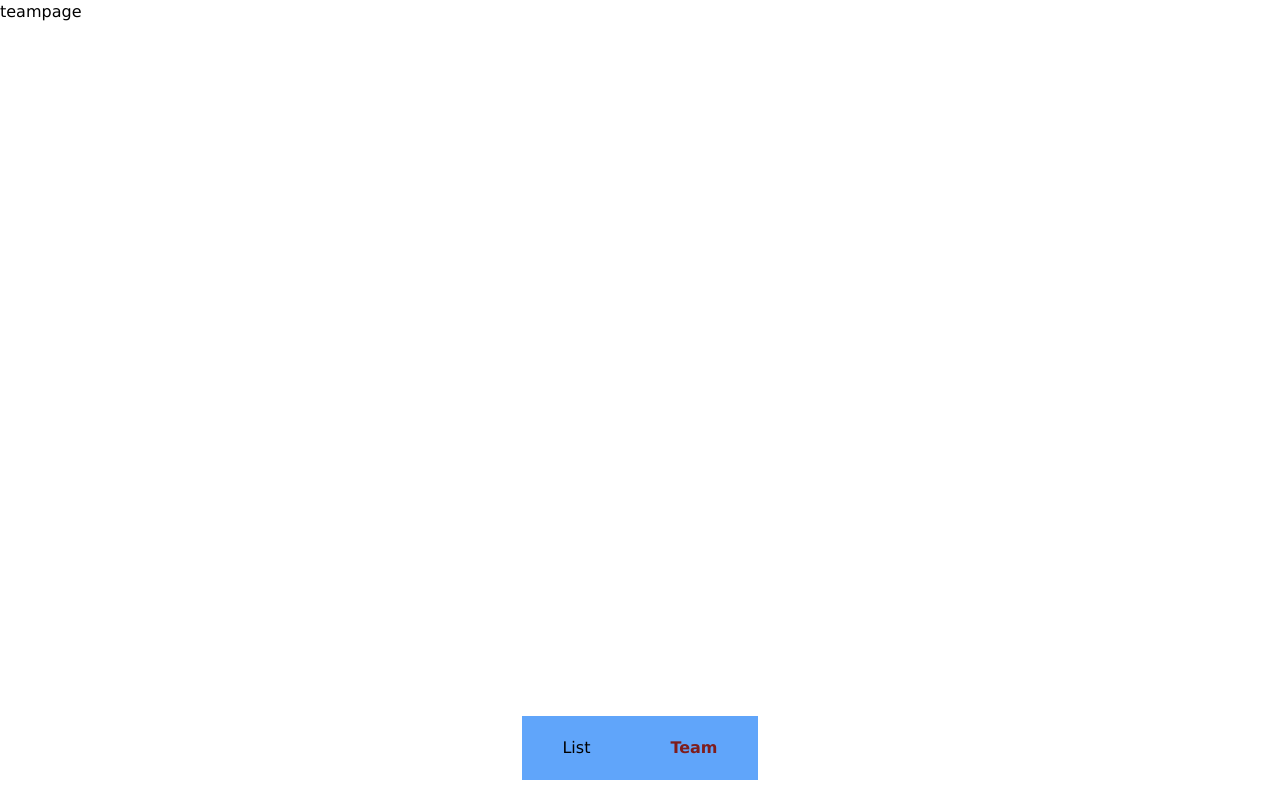
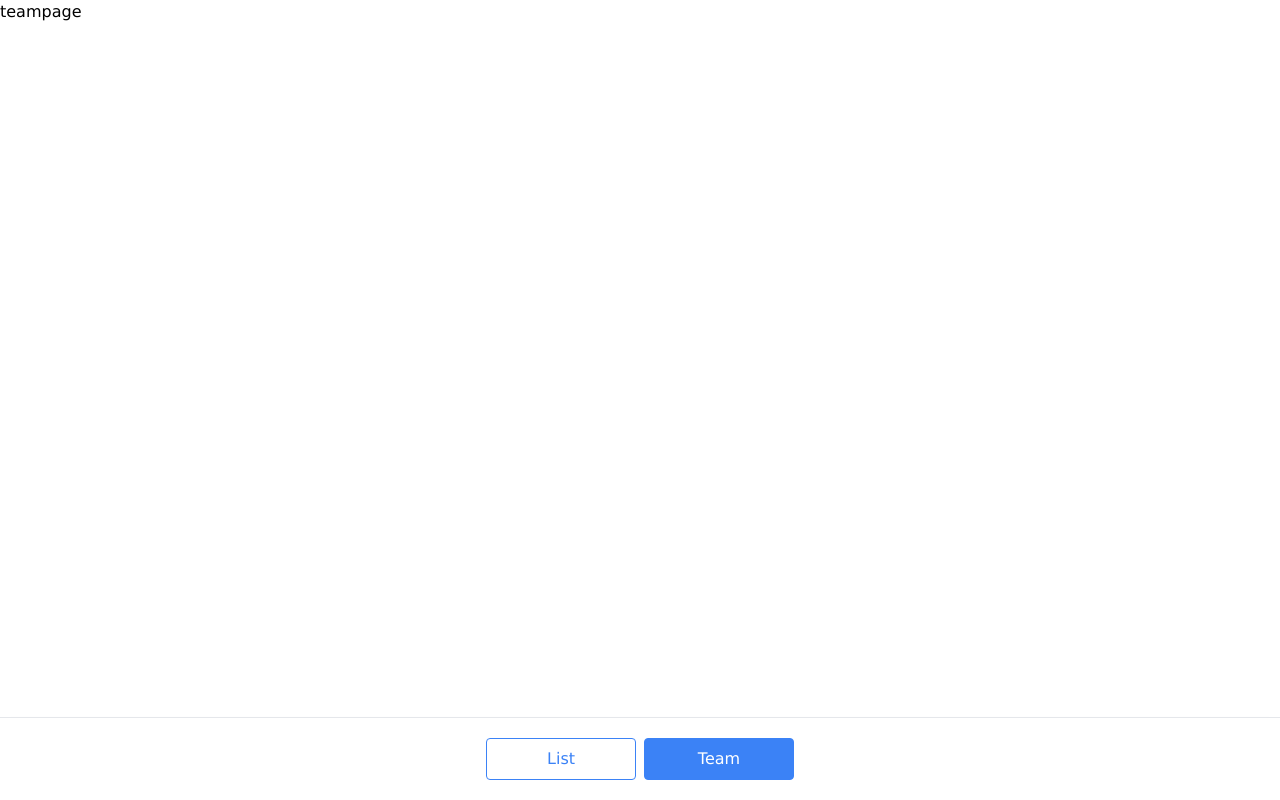
Before and after one commit to anastasiiaal/pokemon-exam-nuxt, a Nuxt app: page /team in a window 1280 px wide. Built offline with nearby package versions, Linux system fonts and the light colour scheme.

Commit message:
menu css

```diff
--- a/assets/css/main.css
+++ b/assets/css/main.css
@@ -13,5 +13,5 @@ body {
 }
 
 .wrapper {
-    @apply flex flex-wrap gap-1 justify-between
+    @apply flex flex-wrap gap-1 justify-between my-12
 }
--- a/components/PokemonCard.vue
+++ b/components/PokemonCard.vue
@@ -1,10 +1,10 @@
 <template>
     <div class="max-w-sm bg-white border border-gray-200 rounded-lg shadow dark:bg-gray-800 dark:border-gray-700 mb-8">
-        <a href="#">
+        <a :href="`/${pokemon.name}`">
             <img class="rounded-t-lg h-[200px] w-auto object-contain mx-auto" :src="pokemon.image" :alt="pokemon.name" />
         </a>
         <div class="p-5">
-            <a href="#">
+            <a :href="`/${pokemon.name}`">
                 <h5 class="text-2xl text-center mb-4 font-bold tracking-tight text-gray-900 dark:text-white">
                     {{ pokemon.name }}
                 </h5>
@@ -14,7 +14,7 @@
                 <button href="#" class="inline-flex items-center px-3 py-2 text-sm font-medium text-center text-white bg-blue-500 rounded-lg hover:bg-blue-600 focus:ring-4 focus:outline-none focus:ring-blue-300 dark:bg-blue-600 dark:hover:bg-blue-700 dark:focus:ring-blue-800">
                     Add to team
                 </button>
-                <a href="#" class="inline-flex items-center px-3 py-2 text-sm font-medium text-center text-white bg-blue-700 rounded-lg hover:bg-blue-800 focus:ring-4 focus:outline-none focus:ring-blue-300 dark:bg-blue-600 dark:hover:bg-blue-700 dark:focus:ring-blue-800">
+                <a :href="`/${pokemon.name}`" class="inline-flex items-center px-3 py-2 text-sm font-medium text-center text-white bg-blue-700 rounded-lg hover:bg-blue-800 focus:ring-4 focus:outline-none focus:ring-blue-300 dark:bg-blue-600 dark:hover:bg-blue-700 dark:focus:ring-blue-800">
                     Learn more
                 </a>
             </div>
--- a/components/global/Navbar.vue
+++ b/components/global/Navbar.vue
@@ -1,7 +1,9 @@
 <template>
     <footer>
-        <ul>
-            <li v-for="{ name, path } in menu" :key="path">
+
+
+        <ul class="flex w-full justify-center gap-2">
+            <li v-for="{ name, path } in menu" :key="path" class="w-[150px]">
                 <NuxtLink :to="path">
                     {{ name }}
                 </NuxtLink>
@@ -22,20 +24,19 @@
 <style scoped>
     footer {
         position: fixed;
-        bottom: 20px;
+        bottom: 0px;
         left: 0;
         width: 100%;
-    }
-    footer ul {
-        @apply flex justify-center;
+        padding: 20px;
+        backdrop-filter: blur(5px);
+        @apply shadow-lg border-t
     }
 
-    li {
-        padding: 20px 40px;
-        @apply bg-blue-400
+    ul li a {
+        @apply w-[150px] text-center block border border-blue-500 rounded hover:border-gray-200 text-blue-500 hover:bg-gray-200 py-2 px-4
     }
 
     .router-link-exact-active {
-        @apply text-red-900 font-bold;
+        @apply w-[150px] text-center block border border-blue-500 rounded py-2 px-4 bg-blue-500 hover:bg-blue-700 text-white
     }
 </style>
--- a/composables/useApi.ts
+++ b/composables/useApi.ts
@@ -8,10 +8,15 @@ export const useApi = () => {
         return response
     }
 
-    async function getOnePokemon(name: string) {
+    async function getPokemonByName(name: string) {
         const response = await $fetch(baseUrl + '/pokemon/' + name);
         return response
     }
 
-    return { getPokemons, getOnePokemon }
+    async function getCategories() {
+        const response = await $fetch(baseUrl + '/types/');
+        return response
+    }
+
+    return { getPokemons, getPokemonByName, getCategories }
 }
--- a/pages/[name].vue
+++ b/pages/[name].vue
@@ -1,9 +1,37 @@
 <template>
-    page de
+    <div class="container flex gap-8">
+
+        <div href="#" class="flex flex-col items-center bg-white border border-gray-200 rounded-lg shadow md:flex-row w-f  dark:border-gray-700 dark:bg-gray-800 mx-auto">
+            <img class="object-cover w-full rounded-t-lg h-[400px] w-[400px] md:rounded-none md:rounded-s-lg" :src="pokemon.image" :alt="pokemon.name">
+            <div class="flex flex-col justify-between p-4 leading-normal w-96">
+                <div class="flex items-center gap-2">
+                    <h5 class="mb-2 text-2xl font-bold tracking-tight text-gray-900 dark:text-white">{{ pokemon.name }}</h5>
+                    <img v-for="type in pokemon.apiTypes" class="object-cover w-full rounded-t-lg h-8 w-8 md:rounded-none md:rounded-s-lg" :src="type.image" :alt="type.name">
+                </div>
+                <h6 class="mb-2 text-lg font-bold tracking-tight text-gray-900 dark:text-white underline">Statistics</h6>
+                <p class="mb-2 font-normal text-gray-700 dark:text-gray-400"><span class="font-bold">HP: </span>{{ pokemon.stats.HP }}</p>
+                <p class="mb-2 font-normal text-gray-700 dark:text-gray-400"><span class="font-bold">Attack: </span>{{ pokemon.stats.attach }}</p>
+                <p class="mb-2 font-normal text-gray-700 dark:text-gray-400"><span class="font-bold">Special attack: </span>{{ pokemon.stats.special_attack }}</p>
+                <p class="mb-2 font-normal text-gray-700 dark:text-gray-400"><span class="font-bold">Defense: </span>{{ pokemon.stats.defense }}</p>
+                <p class="mb-2 font-normal text-gray-700 dark:text-gray-400"><span class="font-bold">Special defense: </span>{{ pokemon.stats.special_defense }}</p>
+                <p class="mb-2 font-normal text-gray-700 dark:text-gray-400"><span class="font-bold">Speed: </span>{{ pokemon.stats.speed }}</p>
+                <button href="#" class="inline-block max-w-fit items-center px-5 py-2 text-sm font-medium text-center text-white bg-blue-500 rounded-lg hover:bg-blue-600 focus:ring-4 focus:outline-none focus:ring-blue-300 dark:bg-blue-600 dark:hover:bg-blue-700 dark:focus:ring-blue-800 mt-3">
+                        Add to team
+                </button>
+            </div>
+        </div>
+    </div>
 </template>
 
 <script setup>
+    const { params } = useRoute()
+    const { getPokemonByName } = useApi();
+    const pokemon = ref({});
 
+
+    onMounted(async () => {
+        pokemon.value = await getPokemonByName(params.name);
+    })
 </script>
 
 <style scoped>
--- a/pages/index.vue
+++ b/pages/index.vue
@@ -1,7 +1,7 @@
 <template>
     <div class="container">
 
-        <h1>Homepage</h1>
+        <h1 class="text-xl font-bold text-center">Catalog</h1>
 
         <div class="wrapper">
             <PokemonCard v-for="pokemon in pokemons" :key="pokemon.id" :pokemon="pokemon" />
```
